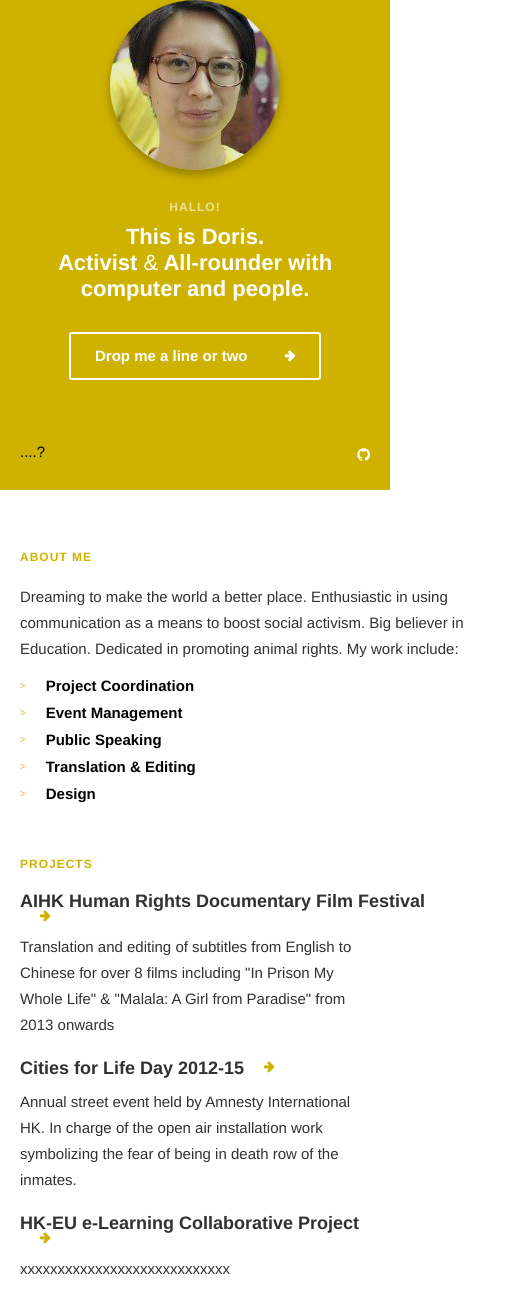
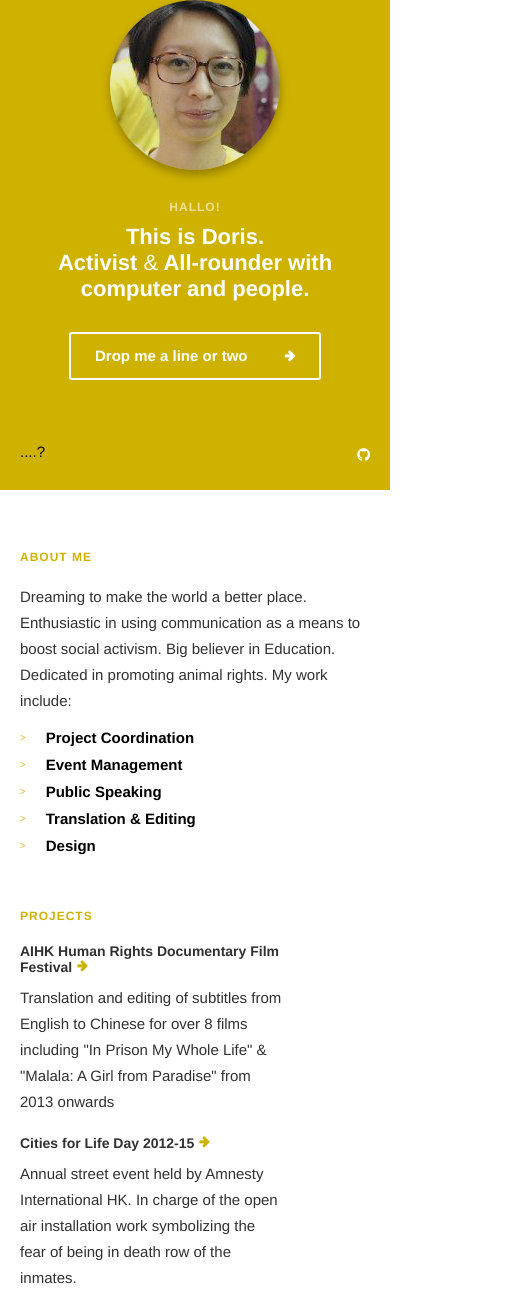
Before and after one commit to duophhi/duophhi.github.io, a plain HTML site: page index.html in a window 390 px wide. Shown: the top 1294 px of the page, 513 px wide, since content can reach past the window. Drawn offline with Linux system fonts and the light colour scheme; a web font is replaced by a local one.

Commit message:
fixing title overflow issue in mobile

```diff
--- a/css/index.css
+++ b/css/index.css
@@ -36,7 +36,8 @@ a {
   color: #313131;
   background-color: transparent;
   text-decoration: none;
-  white-space: nowrap; }
+  /*white-space: nowrap; */
+}
 
 h1 {
   font-size: 28px;
@@ -524,5 +525,13 @@ h2 {
   font-size: 10px;
 }
 
+@media (max-width: 768px) {
+  .main__project-title {
+    font-size: 14px;
+  }
 
+  .main__project-title:after, .main__resume:after {
+    margin-left: 5px;
+  }
+}
 /*# sourceMappingURL=style.css.map */
--- a/index.html
+++ b/index.html
@@ -1,7 +1,12 @@
 <html lang="en">
   <head>
+    <meta name="viewport" content="width=device-width, initial-scale=1">
+		<meta charset="utf-8"><meta name="description" content="Doris Lee / Activist">
+	  <meta name="author" content="Doris Lee">
+
     <title>Doris P.Y. Lee</title>
     <link rel="icon" href="img/favicon.ico">
+    <!-- <link rel="stylesheet" href="./css/font-awesome.min.css"> -->
     <link rel="stylesheet" href="./css/index.css">
     <link rel="stylesheet" href="https://maxcdn.bootstrapcdn.com/font-awesome/4.5.0/css/font-awesome.min.css">
   </head>
@@ -148,8 +153,5 @@
 
   		</div>
 
-
-  		<script src="js/nodePattern.js"></script>
-
   	</body>
 </html>
```
